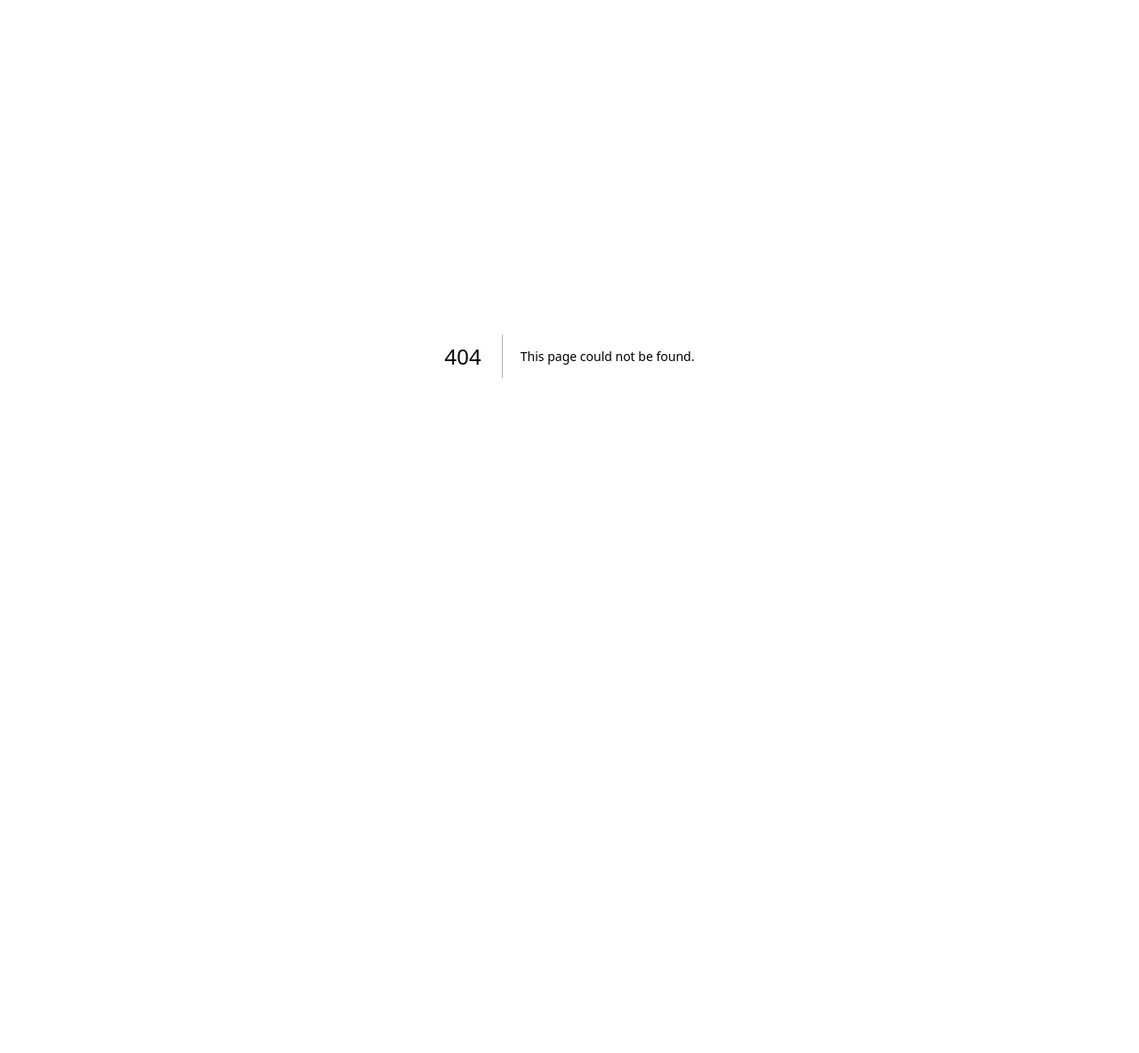
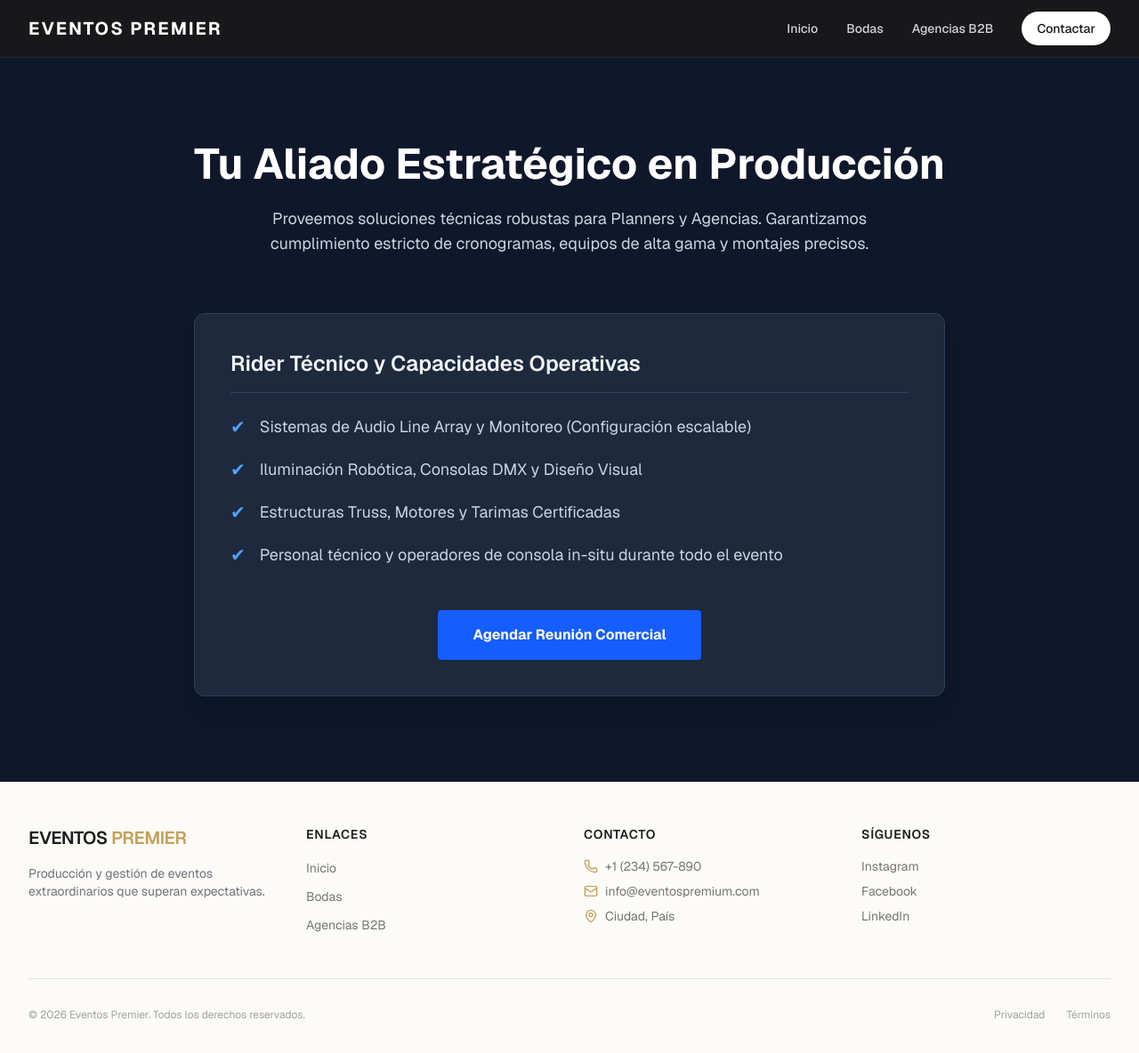
Before and after one commit to AlennaArtCode/eventos, a Next.js app: page /agencias in a window 1280 px wide. Before the commit this address had no page. Shown: the top 1184 px of the page at 89% size. Before the commit the page ends 800 px from the top, so only its background shows below. Built offline with nearby package versions, Linux system fonts and the light colour scheme.

Commit message:
feat: Update pages with user snippets and fix build

```diff
--- /dev/null
+++ b/src/app/agencias/page.js
@@ -0,0 +1,46 @@
+export default function Agencias() {
+  return (
+    <div className="flex-1 flex flex-col bg-slate-900 text-slate-100">
+      <div className="max-w-5xl mx-auto py-24 px-6">
+        <div className="text-center mb-16">
+          <h1 className="text-4xl md:text-5xl font-bold mb-6 text-white">
+            Tu Aliado Estratégico en Producción
+          </h1>
+          <p className="text-lg text-slate-300 max-w-3xl mx-auto">
+            Proveemos soluciones técnicas robustas para Planners y Agencias. Garantizamos cumplimiento estricto de cronogramas, equipos de alta gama y montajes precisos.
+          </p>
+        </div>
+
+        <div className="bg-slate-800 p-10 rounded-xl shadow-xl border border-slate-700">
+          <h2 className="text-2xl font-semibold mb-6 border-b border-slate-700 pb-4">
+            Rider Técnico y Capacidades Operativas
+          </h2>
+          <ul className="space-y-5 text-slate-300 text-lg">
+            <li className="flex items-center">
+              <span className="text-blue-400 mr-4 text-xl">✔</span>
+              Sistemas de Audio Line Array y Monitoreo (Configuración escalable)
+            </li>
+            <li className="flex items-center">
+              <span className="text-blue-400 mr-4 text-xl">✔</span>
+              Iluminación Robótica, Consolas DMX y Diseño Visual
+            </li>
+            <li className="flex items-center">
+              <span className="text-blue-400 mr-4 text-xl">✔</span>
+              Estructuras Truss, Motores y Tarimas Certificadas
+            </li>
+            <li className="flex items-center">
+              <span className="text-blue-400 mr-4 text-xl">✔</span>
+              Personal técnico y operadores de consola in-situ durante todo el evento
+            </li>
+          </ul>
+
+          <div className="mt-12 text-center">
+            <button className="px-10 py-4 bg-blue-600 text-white font-bold rounded hover:bg-blue-500 transition-colors duration-200">
+              Agendar Reunión Comercial
+            </button>
+          </div>
+        </div>
+      </div>
+    </div>
+  );
+}
--- a/src/app/layout.js
+++ b/src/app/layout.js
@@ -1,5 +1,7 @@
 import { Geist, Geist_Mono } from "next/font/google";
 import "./globals.css";
+import Navbar from "@/components/Navbar";
+import Footer from "@/components/Footer";
 
 const geistSans = Geist({
   variable: "--font-geist-sans",
@@ -12,17 +14,23 @@ const geistMono = Geist_Mono({
 });
 
 export const metadata = {
-  title: "Create Next App",
-  description: "Generated by create next app",
+  title: "Eventos Premium | Producción y Gestión",
+  description: "Creamos eventos extraordinarios que superan expectativas. Producción para bodas y agencias.",
 };
 
 export default function RootLayout({ children }) {
   return (
     <html
-      lang="en"
+      lang="es"
       className={`${geistSans.variable} ${geistMono.variable} h-full antialiased`}
     >
-      <body className="min-h-full flex flex-col">{children}</body>
+      <body className="min-h-full flex flex-col bg-background text-foreground">
+        <Navbar />
+        <main className="flex-1 flex flex-col pt-16">
+          {children}
+        </main>
+        <Footer />
+      </body>
     </html>
   );
 }
--- a/src/app/page.js
+++ b/src/app/page.js
@@ -1,65 +1,28 @@
-import Image from "next/image";
+import Link from "next/link";
 
 export default function Home() {
   return (
-    <div className="flex flex-col flex-1 items-center justify-center bg-zinc-50 font-sans dark:bg-black">
-      <main className="flex flex-1 w-full max-w-3xl flex-col items-center justify-between py-32 px-16 bg-white dark:bg-black sm:items-start">
-        <Image
-          className="dark:invert"
-          src="/next.svg"
-          alt="Next.js logo"
-          width={100}
-          height={20}
-          priority
-        />
-        <div className="flex flex-col items-center gap-6 text-center sm:items-start sm:text-left">
-          <h1 className="max-w-xs text-3xl font-semibold leading-10 tracking-tight text-black dark:text-zinc-50">
-            To get started, edit the page.js file.
-          </h1>
-          <p className="max-w-md text-lg leading-8 text-zinc-600 dark:text-zinc-400">
-            Looking for a starting point or more instructions? Head over to{" "}
-            <a
-              href="https://vercel.com/templates?framework=next.js&utm_source=create-next-app&utm_medium=appdir-template-tw&utm_campaign=create-next-app"
-              className="font-medium text-zinc-950 dark:text-zinc-50"
-            >
-              Templates
-            </a>{" "}
-            or the{" "}
-            <a
-              href="https://nextjs.org/learn?utm_source=create-next-app&utm_medium=appdir-template-tw&utm_campaign=create-next-app"
-              className="font-medium text-zinc-950 dark:text-zinc-50"
-            >
-              Learning
-            </a>{" "}
-            center.
-          </p>
-        </div>
-        <div className="flex flex-col gap-4 text-base font-medium sm:flex-row">
-          <a
-            className="flex h-12 w-full items-center justify-center gap-2 rounded-full bg-foreground px-5 text-background transition-colors hover:bg-[#383838] dark:hover:bg-[#ccc] md:w-[158px]"
-            href="https://vercel.com/new?utm_source=create-next-app&utm_medium=appdir-template-tw&utm_campaign=create-next-app"
-            target="_blank"
-            rel="noopener noreferrer"
-          >
-            <Image
-              className="dark:invert"
-              src="/vercel.svg"
-              alt="Vercel logomark"
-              width={16}
-              height={16}
-            />
-            Deploy Now
-          </a>
-          <a
-            className="flex h-12 w-full items-center justify-center rounded-full border border-solid border-black/[.08] px-5 transition-colors hover:border-transparent hover:bg-black/[.04] dark:border-white/[.145] dark:hover:bg-[#1a1a1a] md:w-[158px]"
-            href="https://nextjs.org/docs?utm_source=create-next-app&utm_medium=appdir-template-tw&utm_campaign=create-next-app"
-            target="_blank"
-            rel="noopener noreferrer"
-          >
-            Documentation
-          </a>
-        </div>
-      </main>
+    <div className="flex-1 flex flex-col items-center justify-center bg-black text-white text-center px-4">
+      <h1 className="text-5xl md:text-6xl font-extrabold mb-6 tracking-tight max-w-4xl">
+        Producción y Gestión de Eventos Extraordinarios
+      </h1>
+      <p className="text-xl text-gray-300 mb-10 max-w-2xl">
+        Diseñamos, planificamos y ejecutamos celebraciones impecables. Especialistas en producción técnica de alto impacto y fiestas memorables.
+      </p>
+      <div className="flex flex-col sm:flex-row gap-6">
+        <Link
+          href="/bodas"
+          className="px-8 py-4 bg-white text-black font-semibold rounded hover:bg-gray-200 transition-colors duration-200"
+        >
+          ¿Te casas? Diseña tu fiesta
+        </Link>
+        <Link
+          href="/agencias"
+          className="px-8 py-4 border border-white font-semibold rounded hover:bg-white hover:text-black transition-colors duration-200"
+        >
+          Agencias: Rider Técnico
+        </Link>
+      </div>
     </div>
   );
 }
--- a/src/components/Footer.jsx
+++ b/src/components/Footer.jsx
@@ -1,15 +1,15 @@
 import Link from "next/link";
-import { Instagram, Facebook, Linkedin, Mail, Phone, MapPin } from "lucide-react";
+import { Mail, Phone, MapPin } from "lucide-react";
 
 export default function Footer() {
   return (
     <footer className="bg-background border-t border-border">
       <div className="max-w-7xl mx-auto px-4 sm:px-6 lg:px-8 py-12">
-        <div className="grid grid-columns-1 md:grid-cols-4 gap-8">
+        <div className="grid grid-cols-1 md:grid-cols-4 gap-8">
           {/* Brand */}
           <div className="col-span-1 md:col-span-1">
             <Link href="/" className="text-xl font-semibold tracking-tight text-foreground">
-              EVENTOS <span className="text-accent">PREMIUM</span>
+              EVENTOS <span className="text-accent">PREMIER</span>
             </Link>
             <p className="mt-4 text-sm text-muted text-foreground/60">
               Producción y gestión de eventos extraordinarios que superan expectativas.
@@ -32,7 +32,7 @@ export default function Footer() {
               </li>
               <li>
                 <Link href="/agencias" className="text-sm text-foreground/60 hover:text-foreground transition-colors">
-                  Agencias
+                  Agencias B2B
                 </Link>
               </li>
             </ul>
@@ -60,26 +60,23 @@ export default function Footer() {
           {/* Social */}
           <div>
             <h3 className="text-sm font-semibold text-foreground tracking-wider uppercase">Síguenos</h3>
-            <div className="mt-4 flex space-x-4">
-              <a href="#" className="text-foreground/60 hover:text-accent transition-colors">
-                <span className="sr-only">Instagram</span>
-                <Instagram className="h-5 w-5" />
+            <div className="mt-4 flex flex-col space-y-2">
+              <a href="#" className="text-sm text-foreground/60 hover:text-foreground transition-colors">
+                Instagram
               </a>
-              <a href="#" className="text-foreground/60 hover:text-accent transition-colors">
-                <span className="sr-only">Facebook</span>
-                <Facebook className="h-5 w-5" />
+              <a href="#" className="text-sm text-foreground/60 hover:text-foreground transition-colors">
+                Facebook
               </a>
-              <a href="#" className="text-foreground/60 hover:text-accent transition-colors">
-                <span className="sr-only">LinkedIn</span>
-                <Linkedin className="h-5 w-5" />
+              <a href="#" className="text-sm text-foreground/60 hover:text-foreground transition-colors">
+                LinkedIn
               </a>
-            </ul>
+            </div>
           </div>
         </div>
 
         <div className="mt-12 border-t border-border pt-8 flex flex-col md:flex-row justify-between items-center">
           <p className="text-xs text-foreground/40">
-            &copy; {new Date().getFullYear()} Eventos Premium. Todos los derechos reservados.
+            &copy; {new Date().getFullYear()} Eventos Premier. Todos los derechos reservados.
           </p>
           <div className="mt-4 md:mt-0 flex space-x-6">
             <a href="#" className="text-xs text-foreground/40 hover:text-foreground">
--- a/src/components/Navbar.jsx
+++ b/src/components/Navbar.jsx
@@ -8,28 +8,28 @@ export default function Navbar() {
   const [isOpen, setIsOpen] = useState(false);
 
   return (
-    <nav className="fixed top-0 left-0 right-0 z-50 bg-background/80 backdrop-blur-md border-b border-border">
+    <nav className="fixed top-0 left-0 right-0 z-50 bg-zinc-900 text-white border-b border-zinc-800">
       <div className="max-w-7xl mx-auto px-4 sm:px-6 lg:px-8">
         <div className="flex justify-between h-16 items-center">
           {/* Logo */}
           <div className="flex-shrink-0 flex items-center">
-            <Link href="/" className="text-xl font-semibold tracking-tight text-foreground">
-              EVENTOS <span className="text-accent">PREMIUM</span>
+            <Link href="/" className="text-xl font-bold tracking-widest text-white">
+              EVENTOS PREMIER
             </Link>
           </div>
 
           {/* Desktop Navigation */}
           <div className="hidden md:flex space-x-8 items-center">
-            <Link href="/" className="text-sm font-medium text-foreground/80 hover:text-foreground transition-colors">
+            <Link href="/" className="text-sm font-medium text-zinc-300 hover:text-white transition-colors">
               Inicio
             </Link>
-            <Link href="/bodas" className="text-sm font-medium text-foreground/80 hover:text-foreground transition-colors">
+            <Link href="/bodas" className="text-sm font-medium text-zinc-300 hover:text-white transition-colors">
               Bodas
             </Link>
-            <Link href="/agencias" className="text-sm font-medium text-foreground/80 hover:text-foreground transition-colors">
-              Agencias
+            <Link href="/agencias" className="text-sm font-medium text-zinc-300 hover:text-white transition-colors">
+              Agencias B2B
             </Link>
-            <button className="inline-flex items-center px-4 py-2 border border-transparent text-sm font-medium rounded-full shadow-sm text-accent-foreground bg-accent hover:bg-accent/90 transition-colors focus:outline-none focus:ring-2 focus:ring-offset-2 focus:ring-accent">
+            <button className="inline-flex items-center px-4 py-2 border border-transparent text-sm font-medium rounded-full shadow-sm text-zinc-900 bg-white hover:bg-zinc-100 transition-colors focus:outline-none focus:ring-2 focus:ring-offset-2 focus:ring-white">
               Contactar
             </button>
           </div>
@@ -38,7 +38,7 @@ export default function Navbar() {
           <div className="md:hidden flex items-center">
             <button
               onClick={() => setIsOpen(!isOpen)}
-              className="inline-flex items-center justify-center p-2 rounded-md text-foreground hover:text-accent focus:outline-none"
+              className="inline-flex items-center justify-center p-2 rounded-md text-white hover:text-zinc-300 focus:outline-none"
             >
               <span className="sr-only">Abrir menú</span>
               {isOpen ? <X className="h-6 w-6" /> : <Menu className="h-6 w-6" />}
@@ -49,31 +49,31 @@ export default function Navbar() {
 
       {/* Mobile Menu */}
       {isOpen && (
-        <div className="md:hidden bg-background border-b border-border">
+        <div className="md:hidden bg-zinc-900 border-b border-zinc-800">
           <div className="px-2 pt-2 pb-3 space-y-1 sm:px-3">
             <Link
               href="/"
-              className="block px-3 py-2 rounded-md text-base font-medium text-foreground/80 hover:text-foreground hover:bg-muted/10"
+              className="block px-3 py-2 rounded-md text-base font-medium text-zinc-300 hover:text-white hover:bg-zinc-800"
               onClick={() => setIsOpen(false)}
             >
               Inicio
             </Link>
             <Link
               href="/bodas"
-              className="block px-3 py-2 rounded-md text-base font-medium text-foreground/80 hover:text-foreground hover:bg-muted/10"
+              className="block px-3 py-2 rounded-md text-base font-medium text-zinc-300 hover:text-white hover:bg-zinc-800"
               onClick={() => setIsOpen(false)}
             >
               Bodas
             </Link>
             <Link
               href="/agencias"
-              className="block px-3 py-2 rounded-md text-base font-medium text-foreground/80 hover:text-foreground hover:bg-muted/10"
+              className="block px-3 py-2 rounded-md text-base font-medium text-zinc-300 hover:text-white hover:bg-zinc-800"
               onClick={() => setIsOpen(false)}
             >
-              Agencias
+              Agencias B2B
             </Link>
             <div className="px-3 py-2">
-              <button className="w-full inline-flex items-center justify-center px-4 py-2 border border-transparent text-base font-medium rounded-full shadow-sm text-accent-foreground bg-accent hover:bg-accent/90 transition-colors">
+              <button className="w-full inline-flex items-center justify-center px-4 py-2 border border-transparent text-base font-medium rounded-full shadow-sm text-zinc-900 bg-white hover:bg-zinc-100 transition-colors">
                 Contactar
               </button>
             </div>
```
Also changed, not shown: src/app/bodas/page.js (added, +55 -0 lines).
